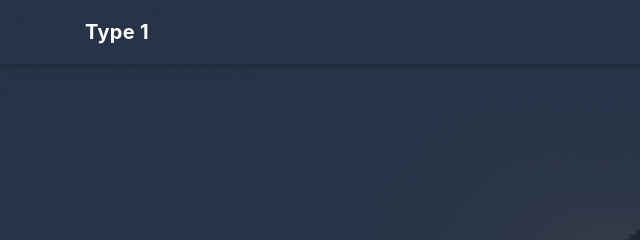
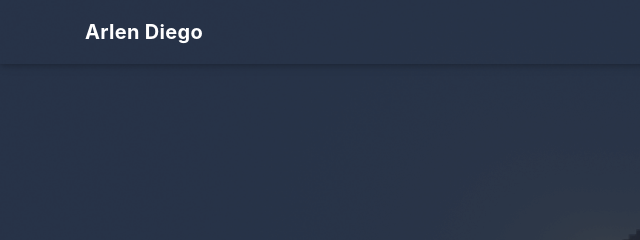
Before and after one commit to whisperil/whisperil.github.io, a plain HTML site: page index.html in a window 1280 px wide. Shown: the top 240 px of the page, 0-640 px from the left. Drawn offline with nearby package versions, Linux system fonts and the light colour scheme; some packages are replaced by stand-ins of ours; a script that the page names is missing; a small style sheet from the web is missing.

Commit message:
Site updated: 2024-09-18 19:28:32

```diff
--- a/index.html
+++ b/index.html
@@ -87,7 +87,7 @@
   <nav id="navbar" class="navbar fixed-top  navbar-expand-lg navbar-dark scrolling-navbar">
   <div class="container">
     <a class="navbar-brand" href="/">
-      <strong>Type 1</strong>
+      <strong>Arlen Diego</strong>
     </a>
 
     <button id="navbar-toggler-btn" class="navbar-toggler" type="button" data-toggle="collapse"
```
Also changed, not shown: 2024/09/16/hello-world/index.html (+1 -1 lines), 2024/09/16/testpaper/index.html (+1 -1 lines), 404.html (+1 -1 lines), archives/2024/09/index.html (+1 -1 lines), archives/2024/index.html (+1 -1 lines), archives/index.html (+1 -1 lines), categories/index.html (+1 -1 lines), links/index.html (+1 -1 lines), tags/index.html (+1 -1 lines).
